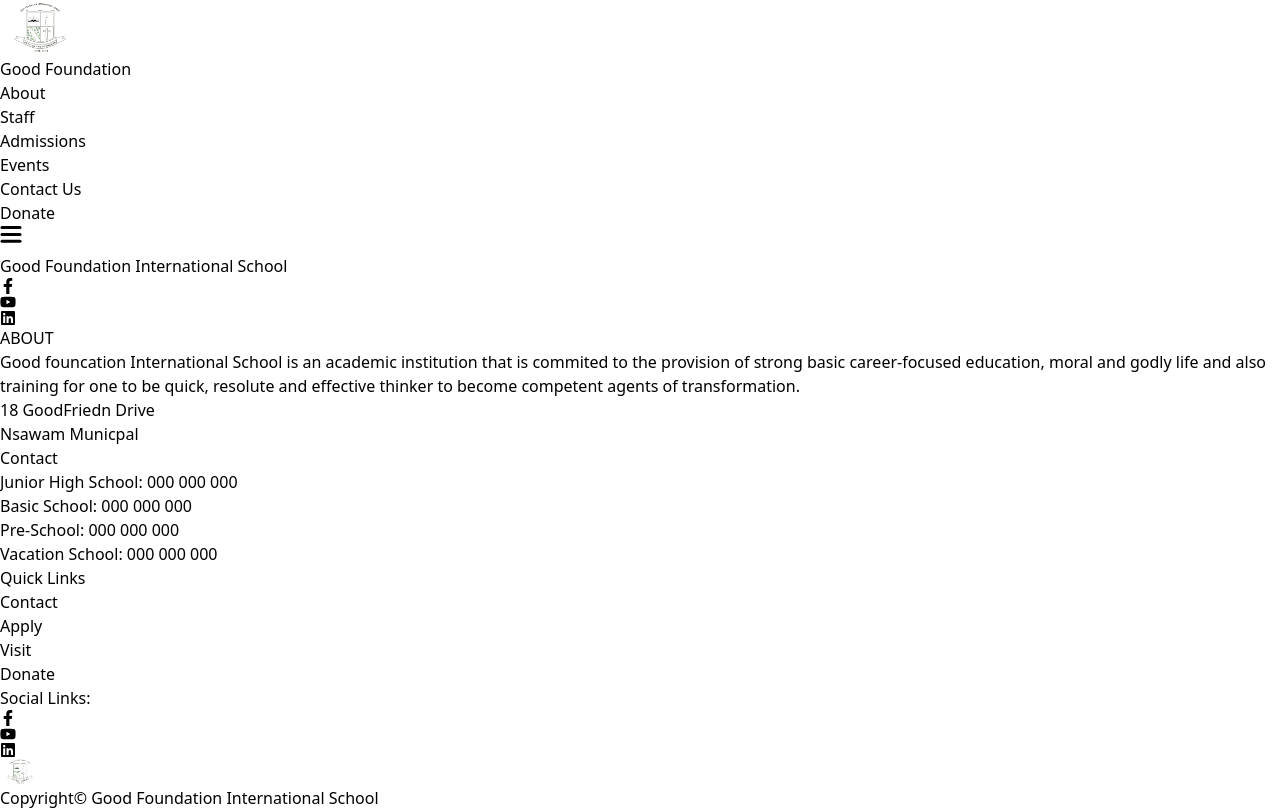
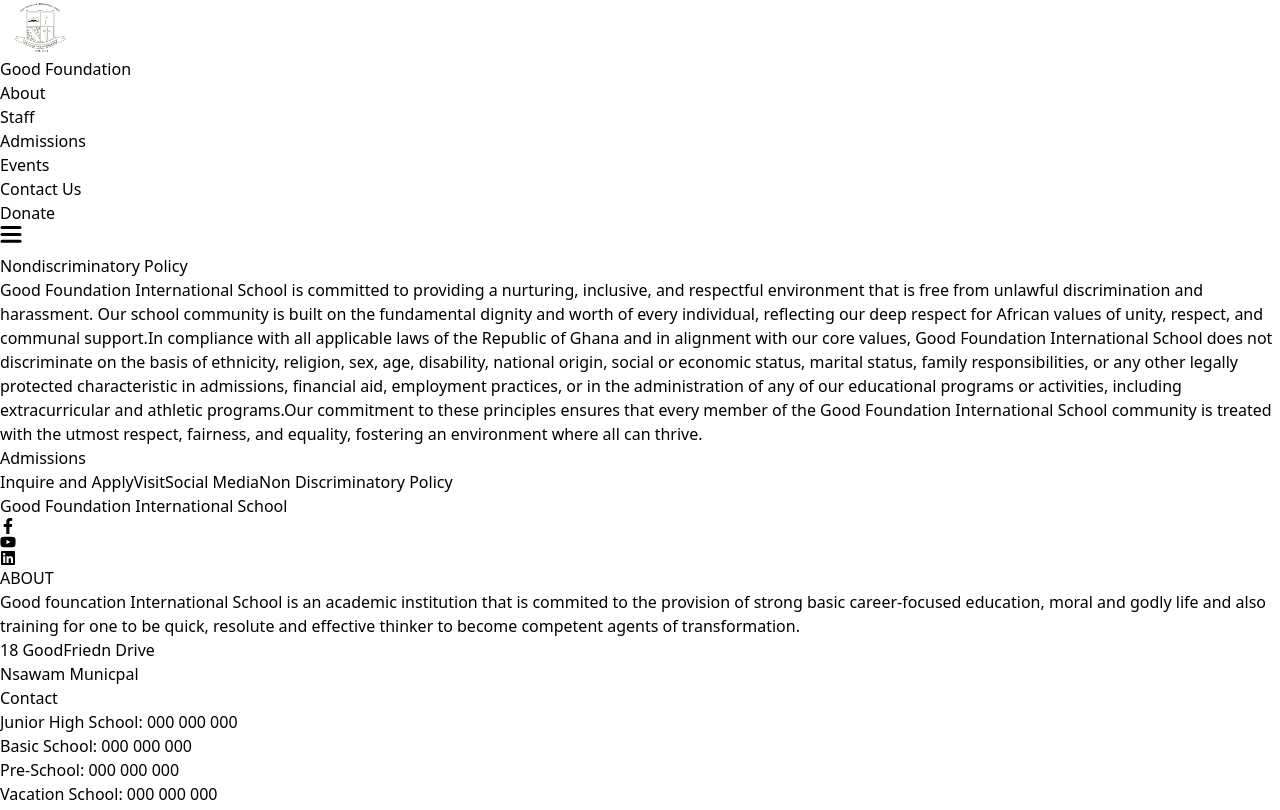
Before and after one commit to solomonrazak/good-foundation, a React (Vite) app: page /admissions/nondiscriminatorypolicy in a window 1280 px wide. Shown: the top 810 px of the page. Built offline with nearby package versions, Linux system fonts and the light colour scheme.

Commit message:
non-discriminatory policy

```diff
--- a/src/App.jsx
+++ b/src/App.jsx
@@ -15,6 +15,7 @@ import AchievementDetail from './components/about/AchievementDetail';
 import Admissions from './pages/Admissions';
 import MainAdmission from './components/admission/MainAdmission';
 import Apply from './components/admission/Apply';
+import Policy from './components/admission/Policy';
 
 function App() {
   return (
@@ -34,6 +35,7 @@ function App() {
         <Route path="/admissions" element={<Admissions />}>
         <Route path="main-admission" element={<MainAdmission />}/>
         <Route path="apply" element={<Apply />} />
+        <Route path="nondiscriminatorypolicy" element={<Policy />} />
         </Route>
         <Route path="staff" element={<Staff />}/>
         <Route path="/event" element={<Event />} />
--- /dev/null
+++ b/src/components/admission/Policy.jsx
@@ -0,0 +1,45 @@
+import React from "react";
+import AdCom from "./AdCom";
+
+const Policy = () => {
+  return (
+    <div  className="flex flex-col-reverse md:flex-row gap-10 p-10 mt-20 mb-10">
+      <div className="w-full md:[w-65%]">
+        <h1 className="text-2xl md:text-4xl text-gray-600 mb-7 font-medium">
+          Nondiscriminatory Policy
+        </h1>
+        <p className="flex flex-col space-y-5 text-slate-700 leading-7">
+        <span>
+          Good Foundation International School is committed to providing a
+          nurturing, inclusive, and respectful environment that is free from
+          unlawful discrimination and harassment. Our school community is built
+          on the fundamental dignity and worth of every individual, reflecting
+          our deep respect for African values of unity, respect, and communal
+          support.
+        </span>
+        <span>
+          In compliance with all applicable laws of the Republic of Ghana and in
+          alignment with our core values, Good Foundation International School
+          does not discriminate on the basis of ethnicity, religion, sex, age,
+          disability, national origin, social or economic status, marital
+          status, family responsibilities, or any other legally protected
+          characteristic in admissions, financial aid, employment practices, or
+          in the administration of any of our educational programs or
+          activities, including extracurricular and athletic programs.
+        </span>
+        <span>
+          Our commitment to these principles ensures that every member of the
+          Good Foundation International School community is treated with the
+          utmost respect, fairness, and equality, fostering an environment where
+          all can thrive.
+        </span>
+        </p>
+      </div>
+      <div className="w-full md:w-[35%]">
+        <AdCom />
+      </div>
+    </div>
+  );
+};
+
+export default Policy;
```
Also changed, not shown: src/components/admission/AdmissionHover.jsx (+4 -3 lines).
